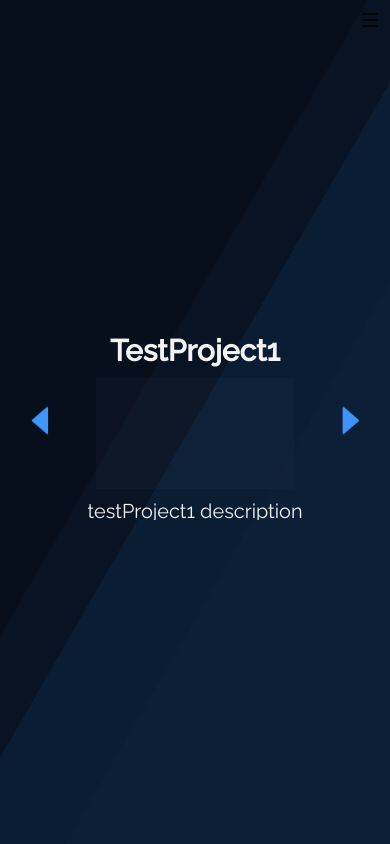
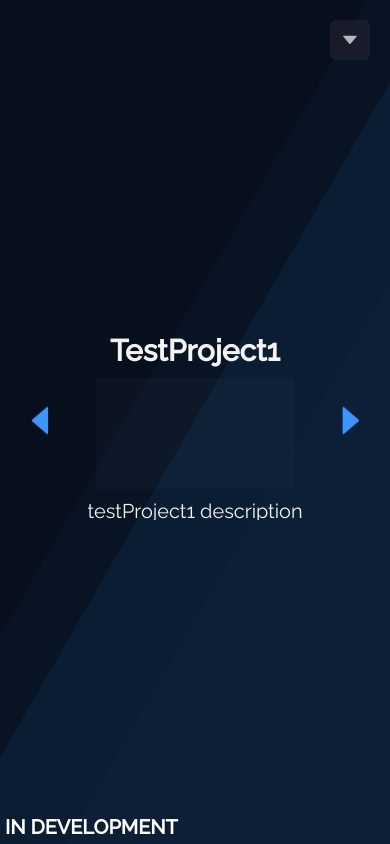
Before and after one commit to mikeyd2017/fsft, a React (Create React App) app: page /project-slider in a window 390 px wide. Built offline with nearby package versions, Linux system fonts and the light colour scheme.

Commit message:
Mobile Menu and Animations

```diff
--- a/public/index.html
+++ b/public/index.html
@@ -26,7 +26,7 @@
       work correctly both with client-side routing and a non-root public URL.
       Learn how to configure a non-root public URL by running `npm run build`.
     -->
-    <title>React App</title>
+    <title>FSFT</title>
   </head>
   <body>
     <noscript>You need to enable JavaScript to run this app.</noscript>
--- a/src/Components/Home.js
+++ b/src/Components/Home.js
@@ -29,6 +29,7 @@ function Home(props) {
 
     return (
         <>
+            <div id='inDevelopment'><p>IN DEVELOPMENT</p></div>
             <div className={`bg ` + classes.backgroundImageColor}></div>
             <div className={`bg bg2 ` + classes.backgroundImageColor}></div>
             <div className={`bg bg3 ` + classes.backgroundImageColor}></div>
--- a/src/Components/MobileMenu.js
+++ b/src/Components/MobileMenu.js
@@ -1,11 +1,11 @@
-import {AiOutlineMenu, AiOutlineClose} from 'react-icons/ai';
+import {AiFillCaretUp, AiFillCaretDown} from 'react-icons/ai';
 import { ImBooks } from 'react-icons/im';
 import { IoHome } from "react-icons/io5";
 import { HiInformationCircle } from 'react-icons/hi';
 import { RiContactsBook2Fill } from 'react-icons/ri';
 import { Link } from "react-router-dom";
 import { createUseStyles } from 'react-jss';
-import { useState, useEffect } from 'react';
+import { useState, useEffect, useRef } from 'react';
 import { IconContext } from "react-icons";
 import $ from 'jquery';
 
@@ -100,19 +100,47 @@ function MobileMenu(props) {
         $(slideDiv).addClass(classes.linkSlideAnimation);
     }
 
+    function useDidUpdateEffect(fn, inputs) {
+        const didMountRef = useRef(false);
+
+        useEffect(() => {
+          if (didMountRef.current)
+            return fn();
+          else
+            didMountRef.current = true;
+        }, inputs);
+      }
+
     const [menuOpen, setMenuOpen] = useState(false);
 
+    function triggerMobileMenu() {
+        let mobileLinks = $('.mobile-links');
+        let mobileLinksLI = mobileLinks.children('li');
+        mobileLinksLI.css('display', 'inline-block');
+
+        if (menuOpen)
+        {
+            mobileLinksLI.css('margin-top', '-100px');
+            mobileLinksLI.css('animation-name', 'mobileSlideDown');
+        } else {
+            mobileLinksLI.css('margin-top', '0px');
+            mobileLinksLI.css('animation-name', 'mobileSlideUp');
+        }
+    }
+
+    useDidUpdateEffect(() => {
+        triggerMobileMenu();
+    }, [menuOpen]);
 
     return (
             <div className='mobile'>
                 <div className='menu'>
-                    <div className='mobile-links'>
-                        <div className='mobile-icons' onClick={(e) => setMenuOpen(!menuOpen)}>
-                            {menuOpen ? <AiOutlineClose></AiOutlineClose> : <AiOutlineMenu></AiOutlineMenu>}
+                    <div className='mobile-link-container'>
+                        <div className='menu-icons' onClick={(e) => { setMenuOpen(!menuOpen); }}>
+                            {menuOpen ? <AiFillCaretUp></AiFillCaretUp> : <AiFillCaretDown></AiFillCaretDown>}
                         </div>
-                        {menuOpen ?
-                        <ul>
-                            <li id='mobile-home-btn' onMouseEnter={() => { props.setAppColorOnHover(blue) }} onMouseLeave={() => { props.setAppColorOnHover('') }} onClick={(e) => { props.setAppColor(blue); setCurrentPage(1); triggerPageSlide(e); }}>
+                        <ul className='mobile-links'>
+                            <li id='mobile-home-btn' onMouseEnter={() => { props.setAppColorOnHover(blue); }} onMouseLeave={() => { props.setAppColorOnHover(''); }} onClick={(e) => { props.setAppColor(blue); setCurrentPage(1); triggerPageSlide(e); }}>
                                 <Link to="/">
                                     <IconContext.Provider value={{ color: iconColors.homeIconColor }}>
                                         <IoHome />
@@ -141,7 +169,6 @@ function MobileMenu(props) {
                                 </Link>
                             </li>
                         </ul>
-                        : ''}
                     </div>
                 </div>
             </div>
--- a/src/Styles/animations.scss
+++ b/src/Styles/animations.scss
@@ -81,3 +81,25 @@
     transform: translateX(25%);
   }
 }
+
+@keyframes mobileSlideDown {
+  0% {
+    display: inline-block;
+    margin-top: -100px;
+  }
+
+  100% {
+    margin-top: 0px;
+  }
+}
+
+@keyframes mobileSlideUp {
+  0% {
+    display: inline-block;
+    margin-top: 0px;
+  }
+
+  100% {
+    margin-top: -100px;
+  }
+}
--- a/src/Styles/base.scss
+++ b/src/Styles/base.scss
@@ -59,3 +59,11 @@ button {
 :hover {
     outline: none;
 }
+
+#inDevelopment {
+    position: absolute;
+    bottom: 5px;
+    left: 5px;
+    color: white;
+    font-weight: bold;
+}
--- a/src/Styles/home.scss
+++ b/src/Styles/home.scss
@@ -14,8 +14,9 @@
     left: 0;
     right: 0;
     opacity: 1;
+    transition: .5s;
 
-    @include breakpoint($small-laptop) {
+    @include breakpoint-max($tablet) {
         background: none;
     }
 
@@ -27,7 +28,7 @@
         opacity: 1;
         position: relative;
 
-        @include breakpoint($small-laptop) {
+        @include breakpoint-max($tablet) {
             display: none;
         }
 
@@ -95,6 +96,12 @@
                         padding-right: 10px;
                     }
 
+                    #info-btn {
+                        & svg {
+                            transition: .5s;
+                        }
+                    }
+
                     &>li {
                         padding-top: 9.5px;
                         padding-bottom: 9.5px;
@@ -103,6 +110,7 @@
                         width: auto;
                         align-items: center;
                         display: flex;
+                        transition: .5s;
 
                         &>div {
                             width: auto;
@@ -112,6 +120,7 @@
 
                         &>div>svg {
                             vertical-align: middle;
+                            transition: .5s;
                         }
 
                         &>div>span {
@@ -131,8 +140,9 @@
         overflow: hidden;
         width: auto;
         height: 100%;
+        transition: .5s;
 
-        @include breakpoint($small-laptop) {
+        @include breakpoint-max($tablet) {
             box-shadow: none;
             border: none;
         }
--- a/src/Styles/mixins.scss
+++ b/src/Styles/mixins.scss
@@ -1,5 +1,11 @@
-@mixin breakpoint($point) {
+@mixin breakpoint-max($point) {
     @media (max-width: $point) {
         @content;
     }
 }
+
+@mixin breakpoint-min($point) {
+    @media (min-width: $point) {
+        @content;
+    }
+}
--- a/src/Styles/mobile.scss
+++ b/src/Styles/mobile.scss
@@ -1,29 +1,48 @@
 .mobile {
-    height: 100vh;
-    width: 100vw;
-
     .menu {
         position: relative;
         display: block;
         height: 100px;
         width: 100%;
 
-        .mobile-links {
-            ul {
-                display: block;
+        .mobile-link-container {
+
+            @include breakpoint-min($tablet) {
+                display: none;
+            }
+
+            .mobile-links {
+                display: flex;
                 text-align: center;
-                width: 450px;
+                max-width: 350px;
                 margin: auto;
                 padding-top: 18px;
+                justify-content: space-evenly;
+
+                @include breakpoint-max($phone) {
+                    max-width: 200px;
+                }
+
+                @for $i from 1 through 4 {
+                    & li:nth-child(#{$i}) {
+                        -webkit-animation-delay:(#{$i*0.1s});
+                        animation-delay:(#{$i*0.1s});
+                    }
+                }
 
                 li {
+                    animation-fill-mode: forwards;
+                    animation-duration: .75s;
+                    display: none;
                     cursor: pointer;
                     border-radius: 4px;
-                    display: inline-block;
                     margin: 0px 10px;
+                    max-height: 55px;
+                    z-index: 1;
+                    transition: .5s;
 
-                    &:first-of-type {
-                        margin-top: 0px;
+                    @include breakpoint-max($phone) {
+                        margin: 0 5px;
                     }
 
                     &:nth-of-type(2) {
@@ -34,27 +53,40 @@
 
                     a {
                         padding: 6px 10px;
-                        padding-bottom: 2px;
+                        padding-bottom: 0px;
                         color: white;
                         font-size: 40px;
                         display: block;
+
+                        & svg {
+                            transition: .5s;
+                        }
                     }
                 }
             }
 
-            .mobile-icons {
-                position: relative;
-                float: right;
+            .menu-icons {
+                position: absolute;
+                top: 20px;
+                right: 20px;
+                display: flex;
+                justify-content: center;
+                align-items: center;
+                height: 40px;
                 width: 40px;
-                height: 40px;
-                display: flex;
-                text-align: center;
+                background-color: $dark-blue;
+                opacity: 70%;
+                border-radius: 6px;
+                transition: .5s;
+
+                &:hover {
+                    cursor: pointer;
+                    opacity: 90%;
+                    background-color: $light-blue;
+                }
 
                 svg {
-                    position: absolute;
-                    top: 50%;
-                    right: 50%;
-                    transform: translateX(50%) translateY(-50%);
+                    color: white;
                 }
             }
         }
--- a/src/Styles/variables.scss
+++ b/src/Styles/variables.scss
@@ -25,4 +25,5 @@ $bg-darkgreen: #0F1912;
 $bg-green: #1D3225;
 
 
-$small-laptop: 800px;
+$tablet: 800px;
+$phone: 380px;
```
